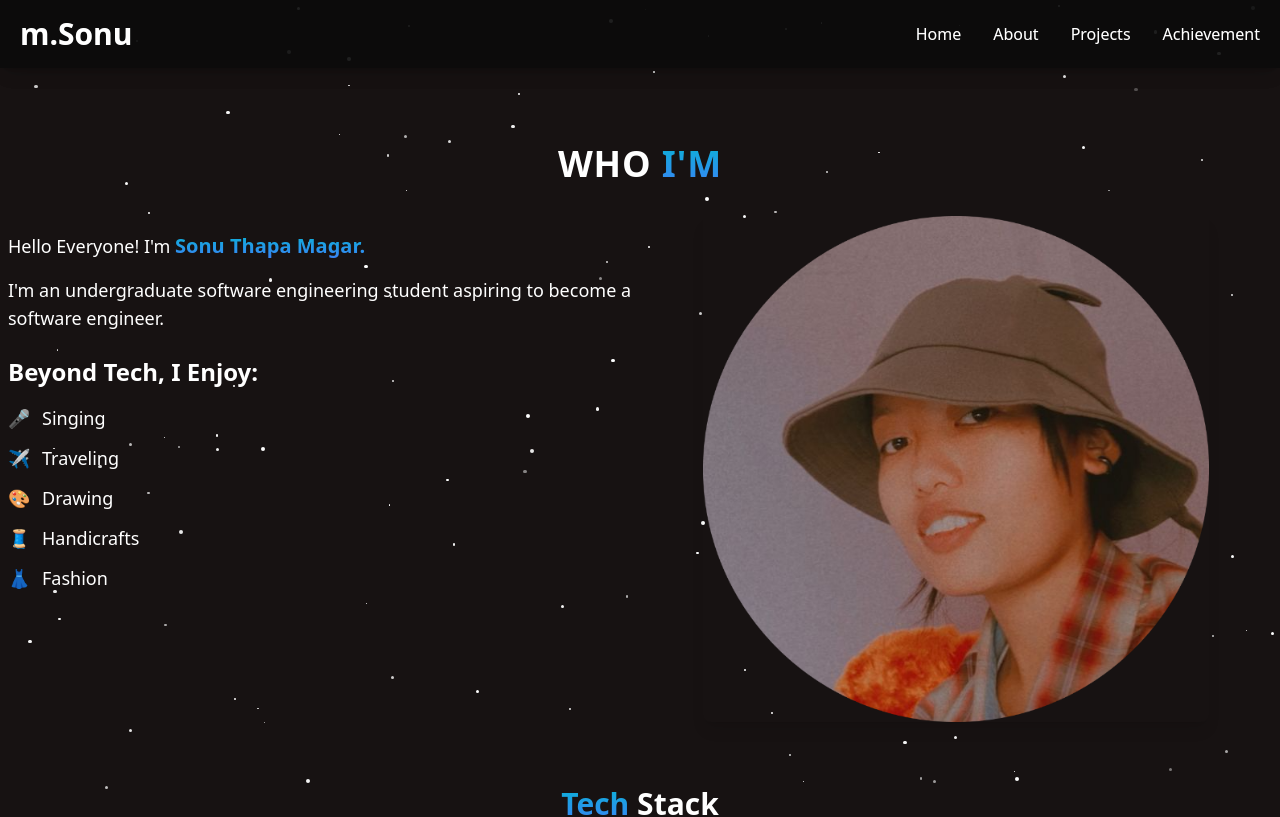
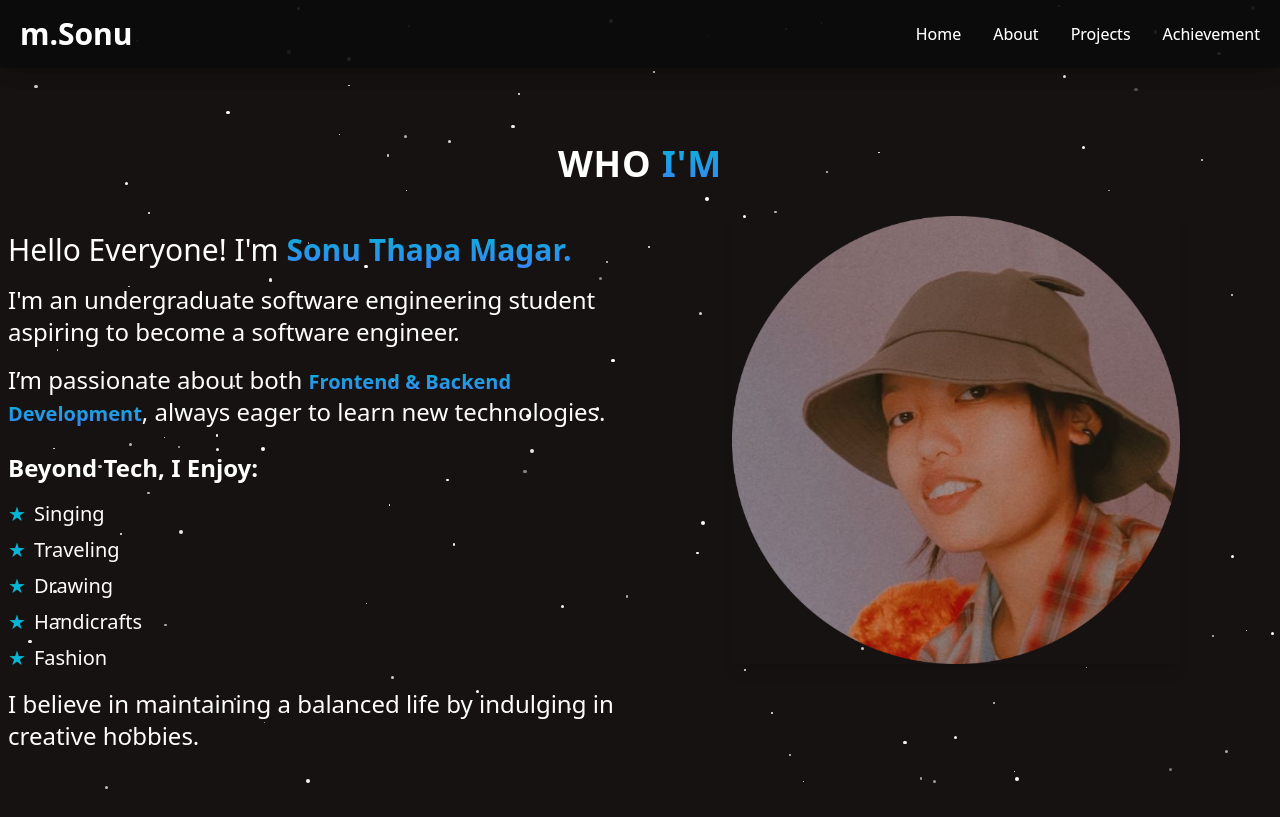
Before and after one commit to SonuThapaMagar/sonuthapamagar, a React (Vite) app in the folder portfolio/: page /about in a window 1280 px wide. Shown: the top 817 px of the page. Built offline with nearby package versions, Linux system fonts and the light colour scheme.

Commit message:
CSS updated in about us section

```diff
--- a/portfolio/src/components/About.jsx
+++ b/portfolio/src/components/About.jsx
@@ -1,9 +1,8 @@
-import React from 'react'
+import React from 'react';
 import sonu from "../assets/sonu.png";
-import { FaHtml5, FaFigma, FaCss3Alt, FaJs, FaReact, FaJava, FaGitAlt, FaGithub, FaPython, FaJira, } from "react-icons/fa";
+import { FaHtml5, FaFigma, FaCss3Alt, FaJs, FaReact, FaJava, FaGitAlt, FaGithub, FaPython, FaJira } from "react-icons/fa";
 import { VscVscode } from "react-icons/vsc";
 import { SiTailwindcss } from "react-icons/si";
-
 
 const techStack = [
   { name: "HTML", icon: <FaHtml5 className="text-orange-500" /> },
@@ -20,7 +19,6 @@ const tools = [
   { name: "VS Code", icon: <VscVscode className="text-blue-500" /> },
   { name: "Figma", icon: <FaFigma className="text-purple-500" /> },
   { name: "Jira", icon: <FaJira className="text-blue-700" /> },
-
 ];
 
 const About = () => {
@@ -36,44 +34,56 @@ const About = () => {
       {/* Content Section */}
       <div className="flex flex-col md:flex-row items-center md:items-start justify-between max-w-7xl mx-auto">
         {/* Left Side (Text Content) */}
-        <div className="md:w-1/2 font-inter  leading-relaxed">
-          <p className="mt-4 text-lg">
-            Hello Everyone! I'm <strong className='gradient-text text-xl'>Sonu Thapa Magar.</strong>
+        <div className="md:w-1/2 font-inter leading-relaxed">
+          <p className="mt-4 text-3xl">
+            Hello Everyone! I'm <strong className='gradient-text'>Sonu Thapa Magar.</strong>
           </p>
-          <p className="mt-4 text-lg">
+          <p className="mt-4 text-2xl">
             I'm an undergraduate software engineering student aspiring to become a software engineer.
+
           </p>
+          <p className="mt-4 text-2xl">
+            I’m passionate about both <strong className='gradient-text text-xl'>Frontend & Backend Development</strong>, always eager to learn new technologies.
+          </p>
+          {/* <p className="mt-4 text-lg">
+            💡 I love building innovative & user-friendly applications that can solve real-world problems.
+          </p> */}
+
 
           <h2 className="text-2xl font-semibold mt-6">Beyond Tech, I Enjoy:</h2>
-          <ul className="mt-4 space-y-3 font-medium">
-            <li className="flex items-center gap-3 text-lg">
-              🎤 <span>Singing</span>
+          <ul className="mt-4 text-xl space-y-2">
+            <li className="flex items-center">
+              <span className="text-cyan-500 text-xl mr-2">★</span> Singing
             </li>
-            <li className="flex items-center gap-3 text-lg">
-              ✈️ <span>Traveling</span>
+            <li className="flex items-center">
+              <span className="text-cyan-500 text-xl mr-2">★</span> Traveling
             </li>
-            <li className="flex items-center gap-3 text-lg">
-              🎨 <span>Drawing</span>
+            <li className="flex items-center">
+              <span className="text-cyan-500 text-xl mr-2">★</span> Drawing
             </li>
-            <li className="flex items-center gap-3 text-lg">
-              🧵 <span>Handicrafts</span>
+            <li className="flex items-center">
+              <span className="text-cyan-500 text-xl mr-2">★</span> Handicrafts
             </li>
-            <li className="flex items-center gap-3 text-lg">
-              👗 <span>Fashion</span>
+            <li className="flex items-center">
+              <span className="text-cyan-500 text-xl mr-2">★</span> Fashion
             </li>
           </ul>
+          <p className="mt-4 text-2xl">
+            I believe in maintaining a balanced life by indulging in creative hobbies.
+          </p>
         </div>
+
         {/* Right Side (Image) */}
         <div className="md:w-1/2 flex justify-center">
           <img
             src={sonu}
             alt="About Me"
-          className="w-full md:w-[80%] rounded-lg shadow-lg"
+            className="w-full max-w-[300px] sm:max-w-[400px] lg:max-w-md object-cover rounded-lg shadow-lg"
           />
         </div>
       </div>
 
-      {/* Tech Stack Section */ }
+      {/* Tech Stack Section */}
       <div className="mt-16 max-w-6xl mx-auto text-center">
         <h2 className="text-3xl font-bold mb-6"><strong className='gradient-text'>Tech</strong> Stack</h2>
         <div className="grid grid-cols-2 md:grid-cols-5 gap-6">
@@ -86,7 +96,7 @@ const About = () => {
         </div>
       </div>
 
-  {/* Tools Section */ }
+      {/* Tools Section */}
       <div className="mt-16 max-w-6xl mx-auto text-center mb-12">
         <h2 className="text-3xl font-bold mb-6"><strong className='gradient-text'>Tools</strong></h2>
         <div className="grid grid-cols-2 md:grid-cols-5 gap-6">
@@ -98,9 +108,8 @@ const About = () => {
           ))}
         </div>
       </div>
-    </section >
-
-  )
+    </section>
+  );
 }
 
-export default About
+export default About;
```
Lines whose indentation alone changed are shown as unchanged.
